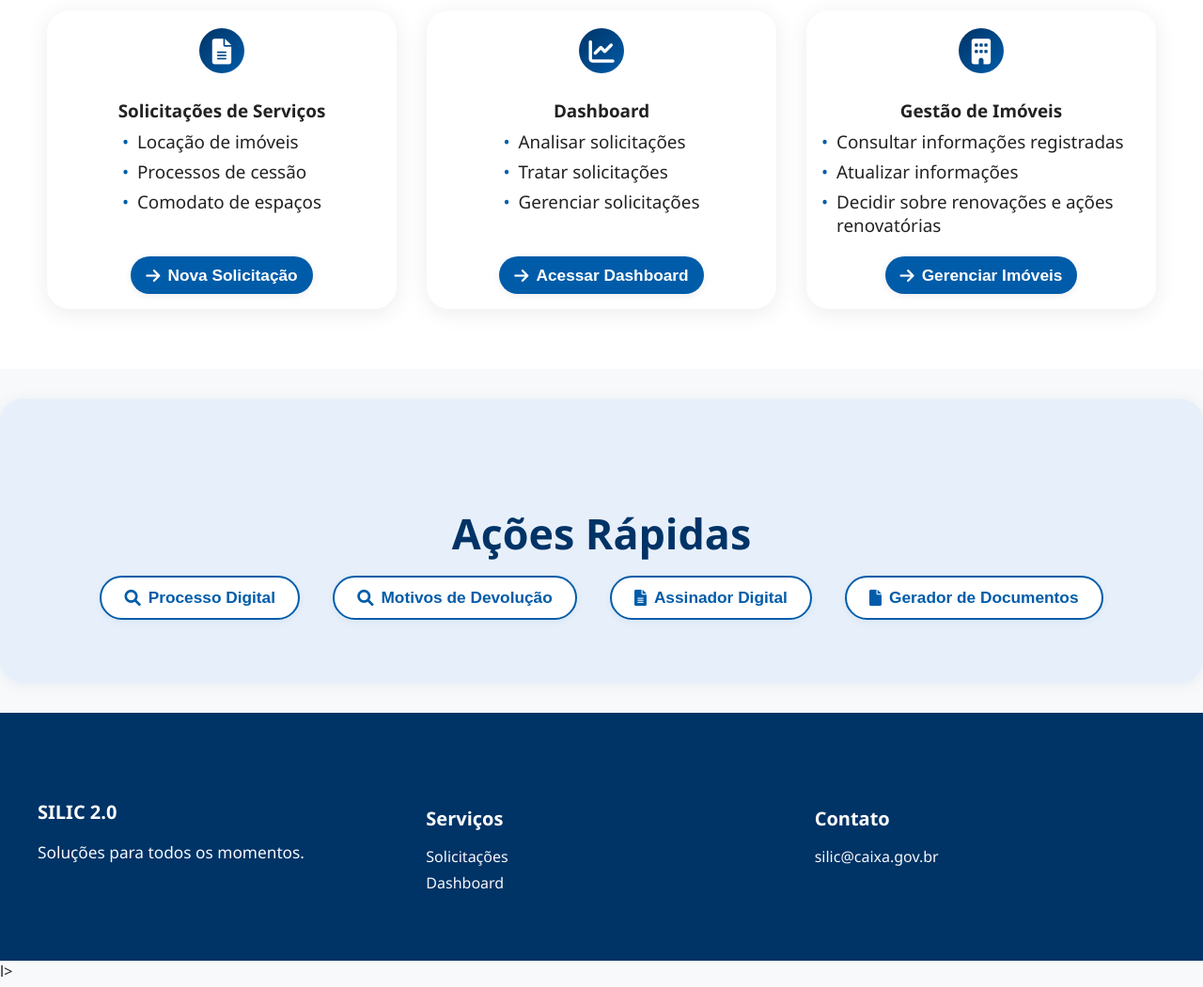
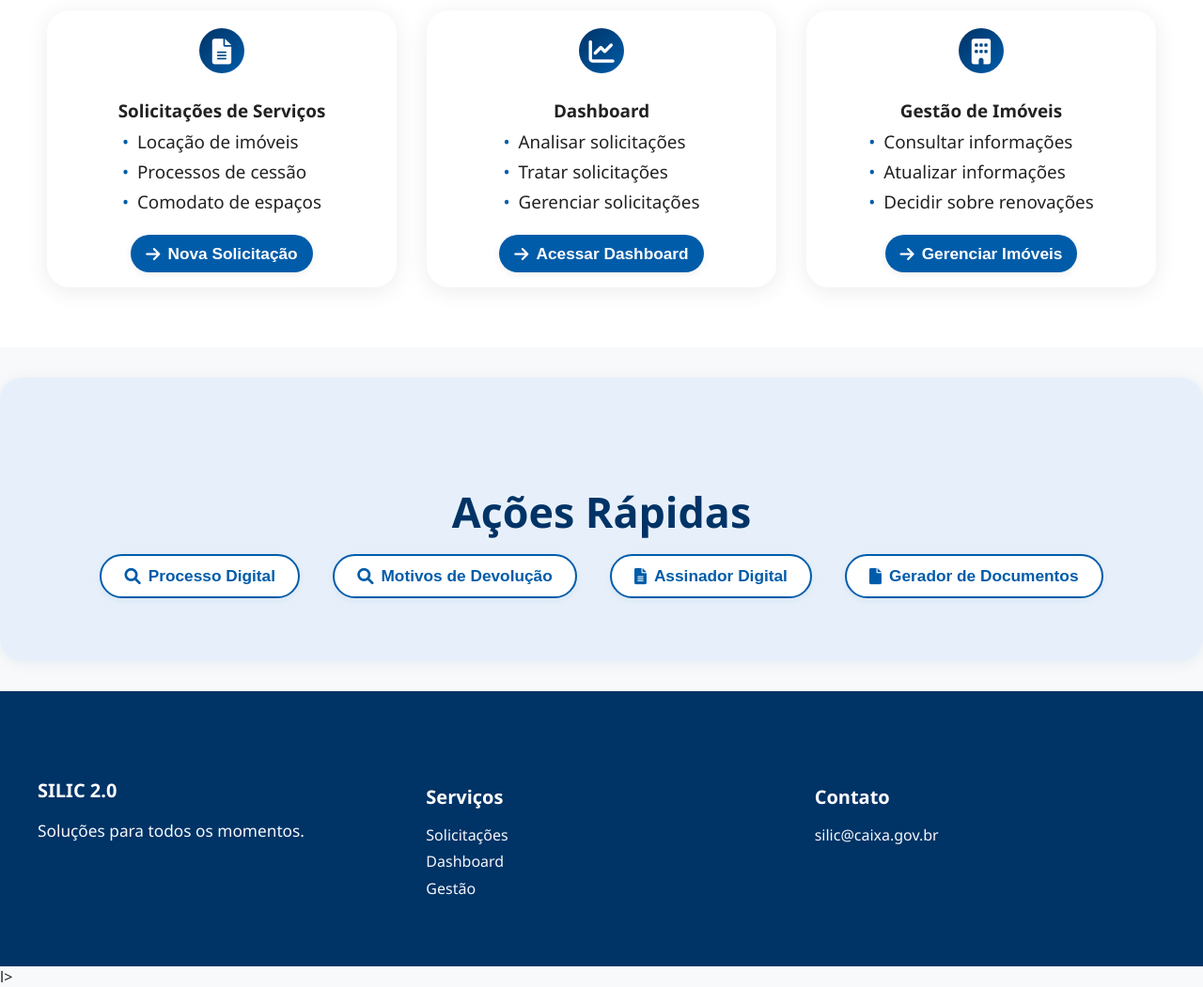
Before and after one commit to osvaldojeronymo/silic-portal-imoveis, a website built with Vite: page index.html in a window 1280 px wide. Shown: the part 500-1551 px from the top of the page at 94% size. Built offline with nearby package versions, Linux system fonts and the light colour scheme; files whose address does not match are found by name.

Commit message:
Ajusta textos de cards e rodapé

```diff
--- a/index.html
+++ b/index.html
@@ -74,9 +74,9 @@
                         </div>
                         <h3>Gestão de Imóveis</h3>
                         <ul>
-                            <li>Consultar informações registradas</li>
+                            <li>Consultar informações</li>
                             <li>Atualizar informações</li>
-                            <li>Decidir sobre renovações e ações renovatórias</li>
+                            <li>Decidir sobre renovações</li>
                         </ul>
                         <button class="btn-service" data-service="gestao">
                             <i class="fas fa-arrow-right"></i>
@@ -126,6 +126,7 @@
                     <ul>
                         <li><a href="#">Solicitações</a></li>
                         <li><a href="#">Dashboard</a></li>
+                        <li><a href="#">Gestão</a></li>
                     </ul>
                 </div>
                 <div class="footer-section">
```
